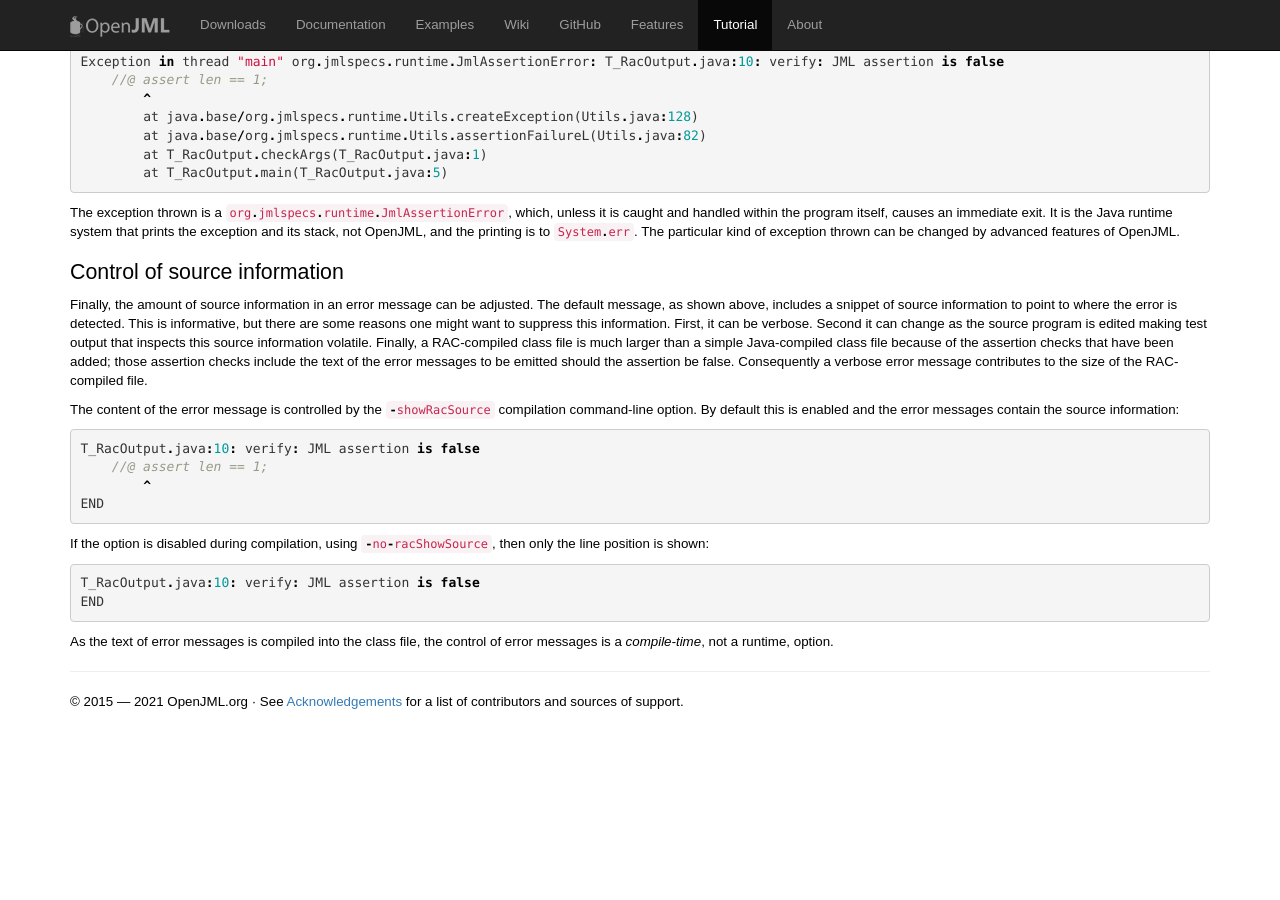
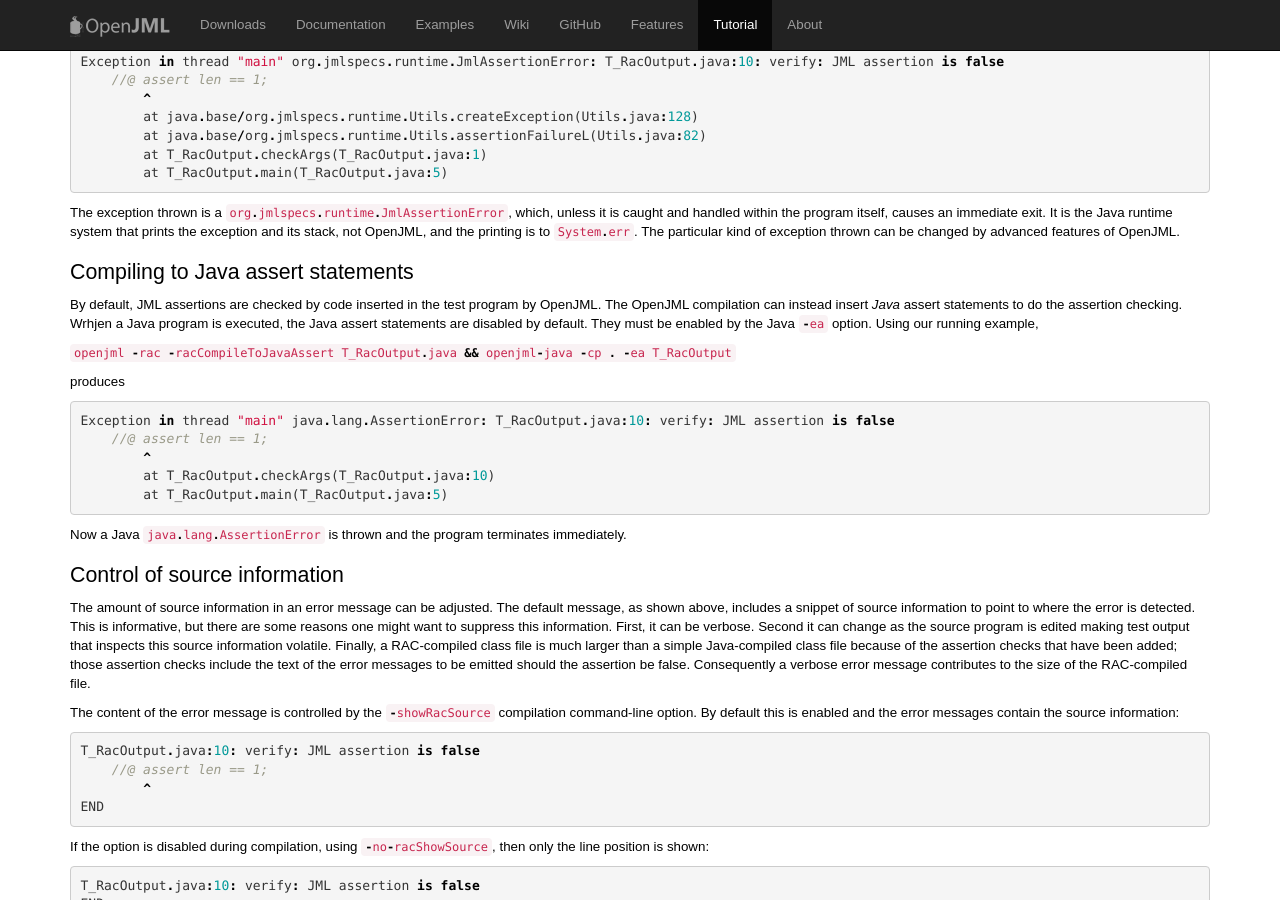
Before and after one commit to OpenJML/openjml.github.io, a Jekyll site: the page built from tutorial/RACOutput.md, in a window 1280 px wide and 900 px high, scrolled down 1130 px. Built offline with Jekyll 4.4.1, drawn with Linux system fonts in a browser that asks for light colours; our own code applies the rules of GitHub Pages for plain Markdown files; before the commit the page ends 1871 px from its top, so only the background shows below that.

Commit message:
Adding info about compiling to Java asserts

````diff
--- a/tutorial/RACOutput.md
+++ b/tutorial/RACOutput.md
@@ -80,9 +80,30 @@ The exception thrown is a `org.jmlspecs.runtime.JmlAssertionError`, which, unles
 It is the Java runtime system that prints the exception and its stack, not OpenJML, and the printing is to `System.err`.
 The particular kind of exception thrown can be changed by advanced features of OpenJML.
 
+## Compiling to Java assert statements
+
+By default, JML assertions are checked by code inserted in the test program by OpenJML. The OpenJML compilation can instead insert
+*Java* assert statements to do the assertion checking. Wrhjen a Java program is executed, the Java assert statements are disabled by
+default.
+They must be enabled by the Java `-ea` option.
+Using our running example,
+
+`openjml -rac -racCompileToJavaAssert T_RacOutput.java && openjml-java -cp . -ea T_RacOutput`
+
+produces
+
+```
+Exception in thread "main" java.lang.AssertionError: T_RacOutput.java:10: verify: JML assertion is false
+    //@ assert len == 1;
+        ^
+	at T_RacOutput.checkArgs(T_RacOutput.java:10)
+	at T_RacOutput.main(T_RacOutput.java:5)
+```
+
+Now a Java `java.lang.AssertionError` is thrown and the program terminates immediately.
 ## Control of source information
 
-Finally, the amount of source information in an error message can be adjusted. The default message, as shown above, includes a snippet of source information to point to where the error is detected.
+The amount of source information in an error message can be adjusted. The default message, as shown above, includes a snippet of source information to point to where the error is detected.
 This is informative, but there are some reasons one might want to suppress this information. First, it can be verbose. Second it can change as
 the source program is edited making test output that inspects this source information volatile. Finally, a RAC-compiled class file is much larger than a simple Java-compiled class file because of the assertion checks that have been added; those assertion checks include the text of the
 error messages to be emitted should the assertion be false. Consequently a verbose error message contributes to the size of the
````
Also changed, not shown: 1 other file.
